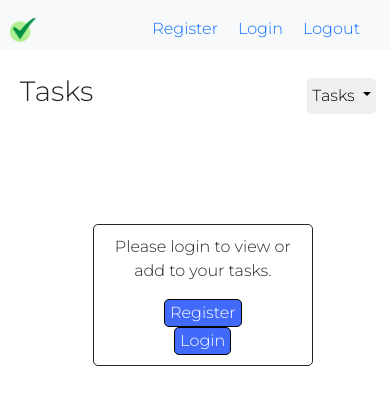
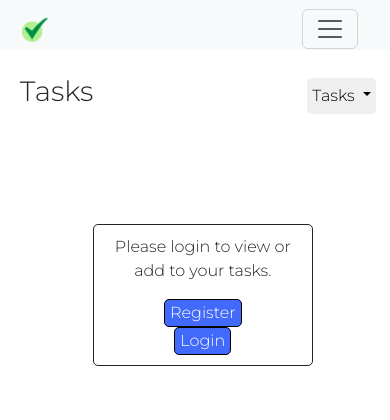
Before and after one commit to JosephLambon/Productivity-App, a Django app: page / in a window 390 px wide. Shown: the top 420 px of the page. Run offline with Django 5.2, Linux system fonts and the light colour scheme; some libraries are stand-ins or nearby versions.

Commit message:
Added mobile responiveness to top navbar

```diff
--- a/Tasks/static/Tasks/styles.css
+++ b/Tasks/static/Tasks/styles.css
@@ -308,3 +308,15 @@ button.accordion-button:focus{
             font-size: 9px;
         }
     }
+
+    @media (min-width: 575px) {
+        .navbar-collapse {
+            flex-basis: auto;
+            flex-grow: 1;
+            justify-content: flex-end;
+            margin-right: 10px;
+        }
+        .navbar-brand {
+            margin-right: auto;
+        }
+    }
--- a/Tasks/templates/Tasks/index.html
+++ b/Tasks/templates/Tasks/index.html
@@ -128,11 +128,6 @@
                       </div>
                   );
               });
-          console.log("tasks:",tasks);
-          console.log("completed:", completedTasks);
-          console.log("sorted completed:", sortedCompletedTasks);
-          console.log("completed:", latestCompletedTasks);
-          console.log(tasks);
               return taskComponents;
           };
 
--- a/Tasks/templates/Tasks/layout.html
+++ b/Tasks/templates/Tasks/layout.html
@@ -30,11 +30,16 @@
         <script src="https://cdn.jsdelivr.net/npm/bootstrap@5.3.3/dist/js/bootstrap.bundle.min.js" integrity="sha384-YvpcrYf0tY3lHB60NNkmXc5s9fDVZLESaAA55NDzOxhy9GkcIdslK1eN7N6jIeHz" crossorigin="anonymous"></script>
         <div id="app" data-static-url="{% static 'Tasks/check2.WAV' %}"></div>
 
-        <nav class="navbar bg-body-tertiary fixed-top" id="nav_bar_top">
+        <nav class="navbar navbar-expand-sm bg-body-tertiary fixed-top" id="nav_bar_top">
+            <div class="container-fluid">
                     <a class="navbar-brand" href="{% url 'index' %}">
                         <img src='{% static 'Tasks/Tick_icon.png' %}' height="30" width="30">
                     </a>
-            <ul class="nav justify-content-end">
+                    <button class="navbar-toggler" type="button" data-bs-toggle="collapse" data-bs-target="#navbarTogglerDemo02" aria-controls="navbarTogglerDemo02" aria-expanded="false" aria-label="Toggle navigation">
+                        <span class="navbar-toggler-icon"></span>
+                    </button>
+                    <div class="collapse navbar-collapse" id="navbarTogglerDemo02">
+                        <ul class="nav justify-content-end flex-column flex-sm-row" style="margin-bottom: 10px;">
                             {% if user.is_authenticated %}
                                 <li class="nav-item">
                                     <p id='username'>{{ user.username }} </p>
@@ -56,6 +61,8 @@
                                 </a>
                             </li>
                         </ul>
+                    </div>
+                </div>
         </nav>
         <div class="main_page">
             {% block body %}{% endblock %}
```
Also changed, not shown: db.sqlite3. Lines whose indentation alone changed are shown as unchanged.
